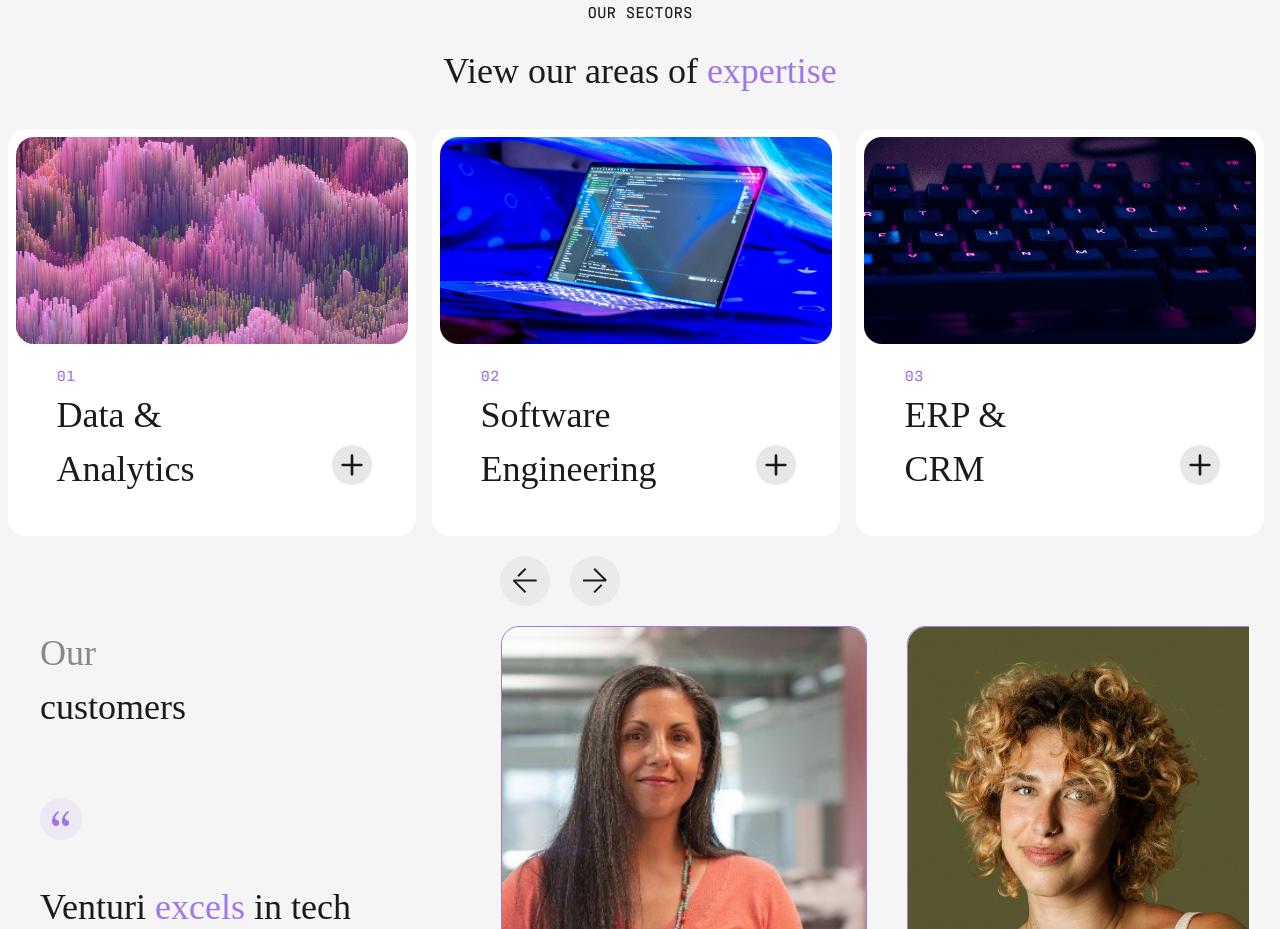
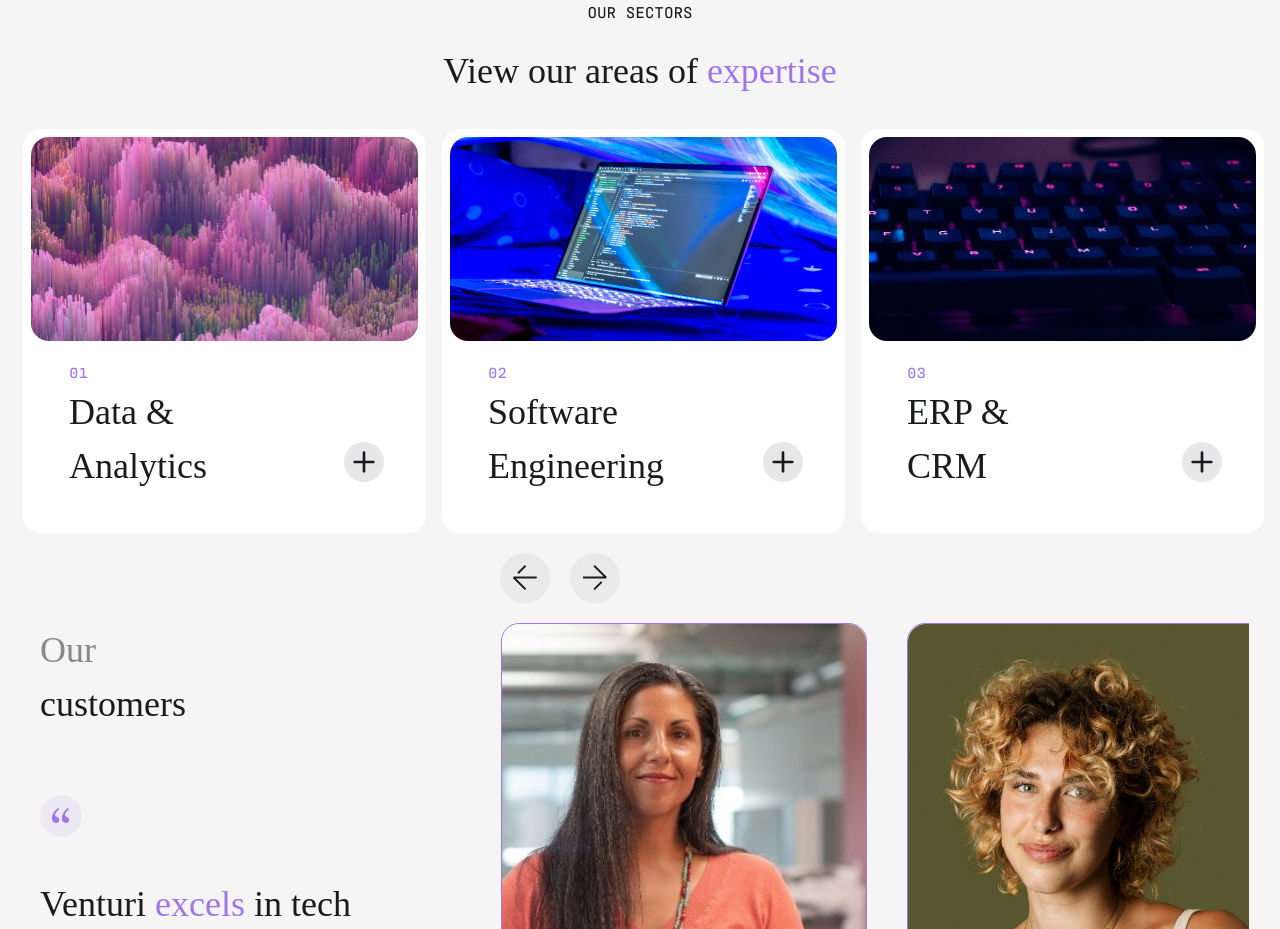
Before and after one commit to testPhebsoft/VenturiGroup-Frontend, a Next.js app: page / in a window 1280 px wide. Shown: the part 1560-2489 px from the top of the page. Built offline with nearby package versions, Linux system fonts and the light colour scheme; a web font is replaced by a local one.

Commit message:
updated the max width;

```diff
--- a/src/components/CustumCarousal.jsx
+++ b/src/components/CustumCarousal.jsx
@@ -76,6 +76,7 @@ export function CustumCarousal({ data }) {
       container.removeEventListener("scroll", handleScroll);
     };
   }, [containerRef.current?.scrollLeft]);
+
   const handleNext = () => {
     if (containerRef.current) {
       const container = containerRef.current;
--- a/src/components/OurSectors.jsx
+++ b/src/components/OurSectors.jsx
@@ -5,7 +5,7 @@ import MaxWidthWrapper from "./MaxWidthWraper";
 export default function OurSector() {
   const renderCard = (imagesrc = "/sector1.jpg", number = "01", heading) => {
     return (
-      <div className="w-full mx-2 inline-block snap-center   bg-white max-w-[408px] pb-10 pt-2 px-2 rounded-[18px]">
+      <div className="w-full mx-2 inline-block snap-center   bg-white max-w-[403px] pb-10 pt-2 px-2 rounded-[18px]">
         <div className="relative    w-full aspect-[1.8926] ">
           <Image
             className="rounded-[18px]"
@@ -42,13 +42,13 @@ export default function OurSector() {
           View our areas of <span className="text-[#9E76E9] "> expertise</span>
         </h2>
       </div>
-      <MaxWidthWrapper
+      <div
         style={{
           WebkitOverflowScrolling: "touch",
           scrollbarWidth: "none",
           msOverflowStyle: "none",
         }}
-        className="snap-x scroll-smooth  snap-mandatory touch-pan-x scroll-m-5 whitespace-nowrap overflow-x-scroll mt-10 px-5 sm:px-0 max-w-[1279px] "
+        className="snap-x scroll-smooth  snap-mandatory touch-pan-x scroll-m-5 whitespace-nowrap overflow-x-scroll mt-10 px-5 mx-auto sm:px-0 max-w-[1250px] "
       >
         {renderCard()}
         {renderCard("/sector2.jpg", "02", "Software Engineering")}
@@ -59,7 +59,7 @@ export default function OurSector() {
             ERP & <br></br>CRM
           </>
         )}
-      </MaxWidthWrapper>
+      </div>
     </div>
   );
 }
```
